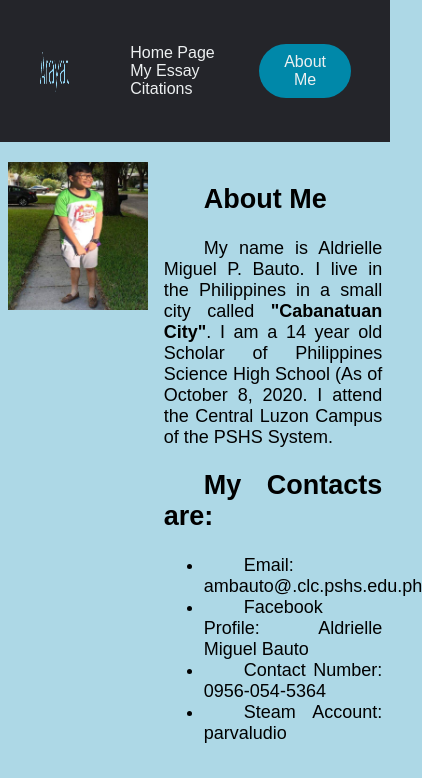
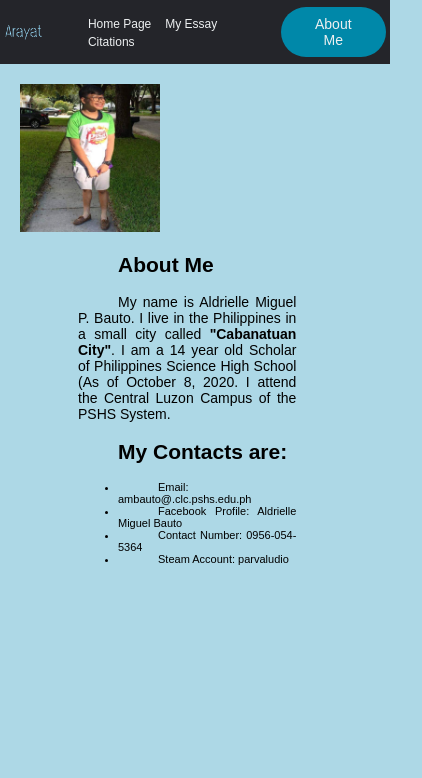
Before and after one commit to ambauto/ambauto.github.io, a plain HTML site: page contacts.html in a window 390 px wide. Shown: the whole page, 422 px wide, since content can reach past the window. Drawn offline with Linux system fonts and the light colour scheme; a web font is replaced by a local one.

Commit message:
Add files via upload

```diff
--- a/contacts.html
+++ b/contacts.html
@@ -20,6 +20,7 @@
 			<a class="cta" href="contacts.html"><button>About Me</button></a>
 		</header>
 		<br>
+		<img class="info1" src="alds.jpg" alt="A picture of me from 2 years ago">
 		<div class="me">
 			<h2>About Me</h2>
 			<p>
@@ -37,6 +38,6 @@
 			</p>
 
 		</div>
-		<img class="info1" src="alds.jpg" alt="A picture of me from 2 years ago">
+
 	</body>
 </html>
--- a/stylesheet1.css
+++ b/stylesheet1.css
@@ -1,4 +1,6 @@
-@import url('https://fonts.googleleapis.com/css?family=Montserrat:500');
+html {
+	width: 100%;
+}
 
 body {
 	box-sizing: border-box;
@@ -8,6 +10,7 @@ body {
 	font-weight: 500;
 	font-size: 14px;
 	background-color: #add8e6;
+	width: 100%;
 }
 
 .tab, li, button {
@@ -22,14 +25,15 @@ header {
 	display: flex;
 	justify-content: space-between;
 	align-items: center;
-	padding: 30px 10%;
 	background-color: #24252A;
+	width: 100%;
 }
+
 
 .logo {
 	display: block;
-	width: 10%;
-	height: 50px;
+	width: 5%;
+	margin-left: 1%;
 }
 
 .nav__links{
@@ -38,7 +42,7 @@ header {
 
 .nav__links li{
 	display:inline-block;
-	padding: 0px 20px;
+	padding: 0px 5px;
 }
 
 .nav__links li a{
@@ -64,6 +68,8 @@ button{
 	border-radius: 50px;
 	cursor: pointer;
 	transition: all 0.2s;
+	margin-right: 4%;
+	font-size: 14px;
 }
 
 button:hover{
@@ -76,7 +82,6 @@ button:hover{
 	margin-left: auto;
 	margin-right: auto;
 	width: 100%;
-	height: 400px;
 }
 
 .img1 {
@@ -158,3 +163,43 @@ button:hover{
 span {
 	font-weight: bold;
 }
+
+@media only screen and (max-width: 750px) {
+	.logo {
+		width: 10%;
+	}
+
+	.tab {
+		font-size: 12px;
+	}
+
+	.essay {
+		font-size: 14px;
+	}
+
+	.img1 {
+		width:100%;
+	}
+
+	.cite {
+		font-size: 14px;
+	}
+
+	.info1 {
+		float: none;
+		width: 9s0%;
+		margin-left: 5%;
+		margin-right: 5%;
+	}
+
+	.me {
+		font-size: 14px;
+		float: none;
+		position: center;
+		margin-left: 20%;
+		margin-right: 20%;
+	}
+
+	.contacts {
+		font-size: 11px;
+	}
```
Also changed, not shown: content.html (+2 -3 lines), index.html (+4 -3 lines).
